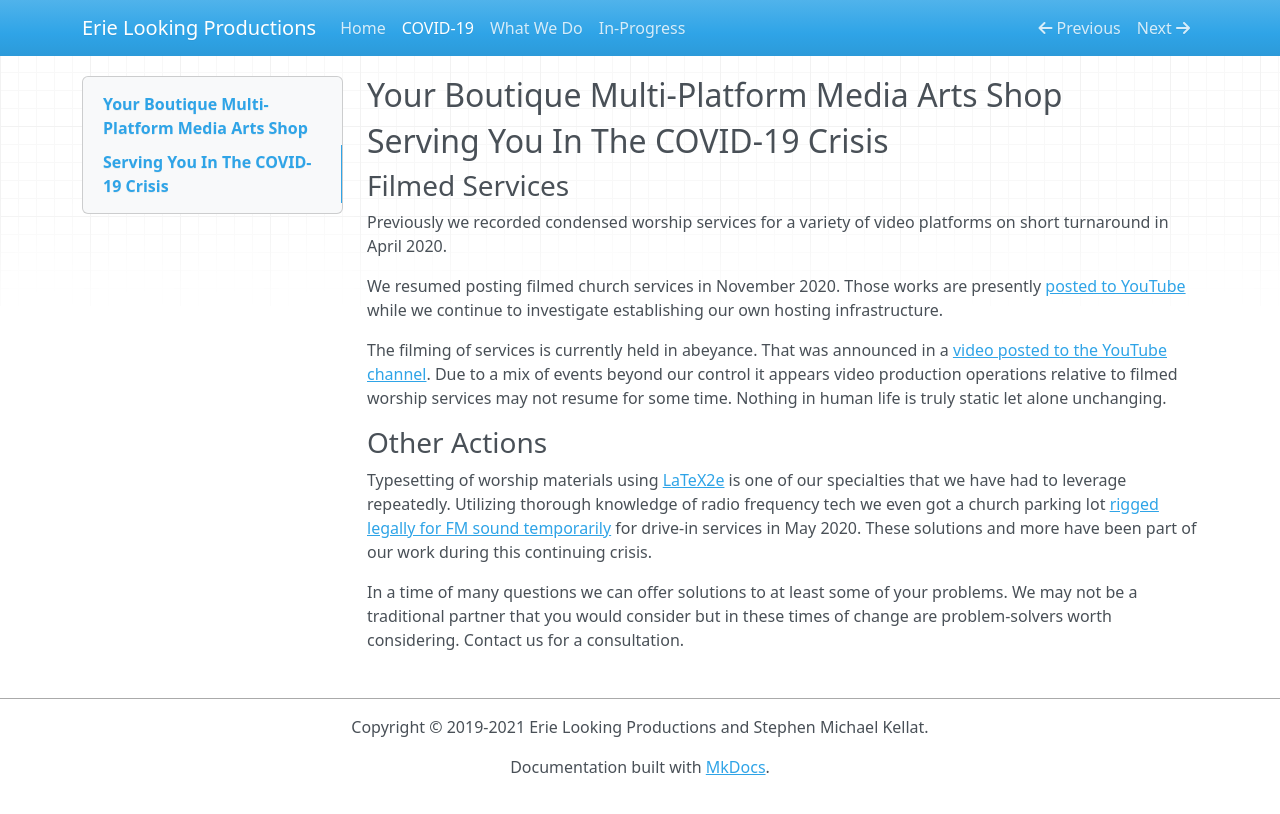
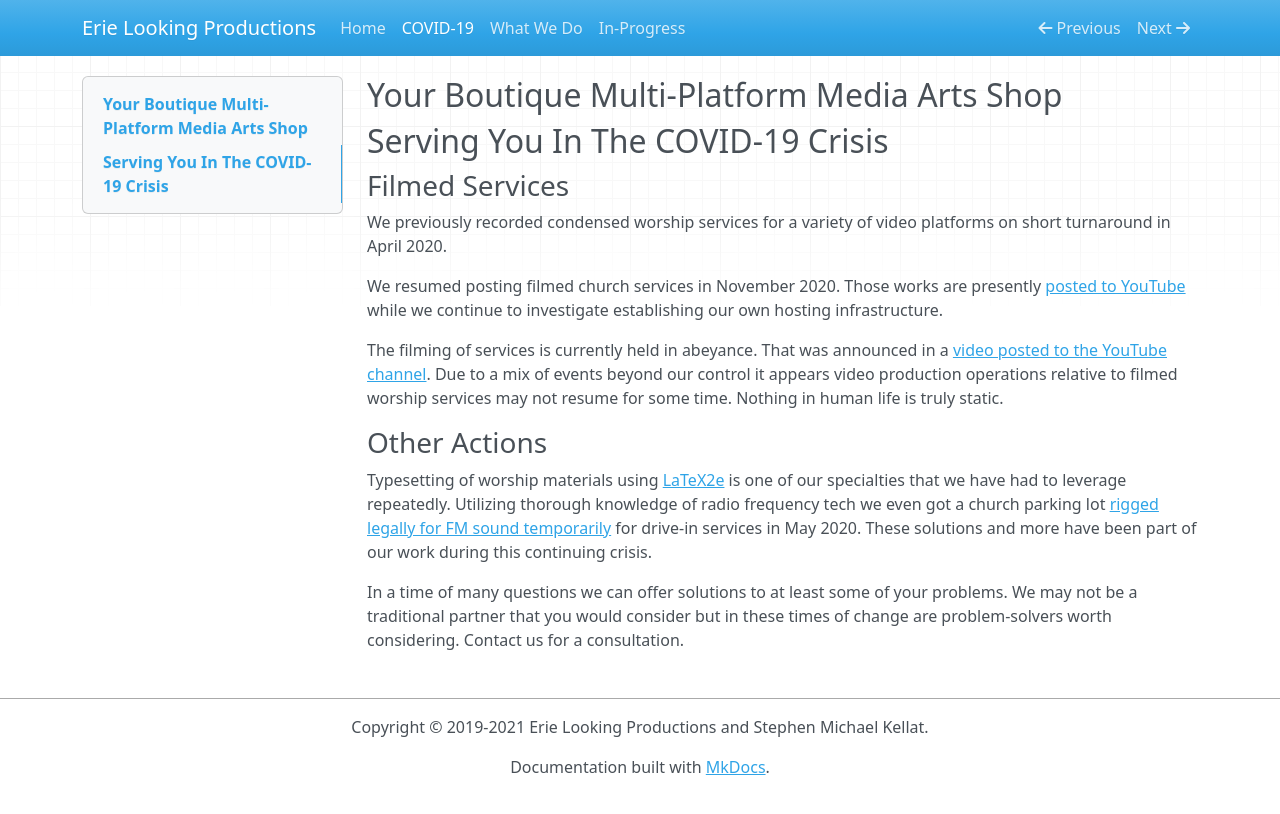
Before and after one commit to skellat/mkdocs-cms, an MkDocs documentation site: the page built from docs/covid.md, in a window 1280 px wide. Shown: the top 814 px of the page. Built offline with MkDocs 1.6.1, drawn with Linux system fonts in a browser that asks for light colours; nearby versions of some CDN libraries.

Commit message:
Further edits to site content
Signed-off-by: Stephen Michael Kellat <skellat@ubuntu.com>

```diff
--- a/docs/covid.md
+++ b/docs/covid.md
@@ -4,11 +4,11 @@
 
 ### Filmed Services
 
-Previously we recorded condensed worship services for a variety of video platforms on short turnaround in April 2020.
+We previously recorded condensed worship services for a variety of video platforms on short turnaround in April 2020.
 
 We resumed posting filmed church services in November 2020.  Those works are presently [posted to YouTube](https://www.youtube.com/channel/UCOXfWtVAbaXrRrBsx5baFjg) while we continue to investigate establishing our own hosting infrastructure.
 
-The filming of services is currently held in abeyance.  That was announced in a [video posted to the YouTube channel](https://youtu.be/_7biCeGEuoM).  Due to a mix of events beyond our control it appears video production operations relative to filmed worship services may not resume for some time.  Nothing in human life is truly static let alone unchanging.
+The filming of services is currently held in abeyance.  That was announced in a [video posted to the YouTube channel](https://youtu.be/_7biCeGEuoM).  Due to a mix of events beyond our control it appears video production operations relative to filmed worship services may not resume for some time.  Nothing in human life is truly static.
 
 ### Other Actions
 
```
